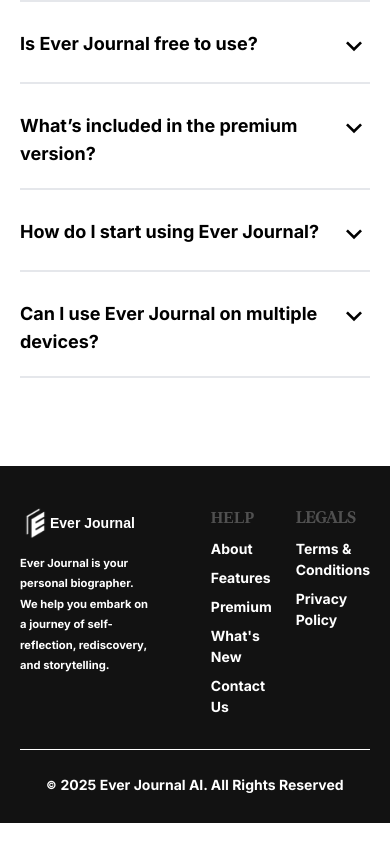
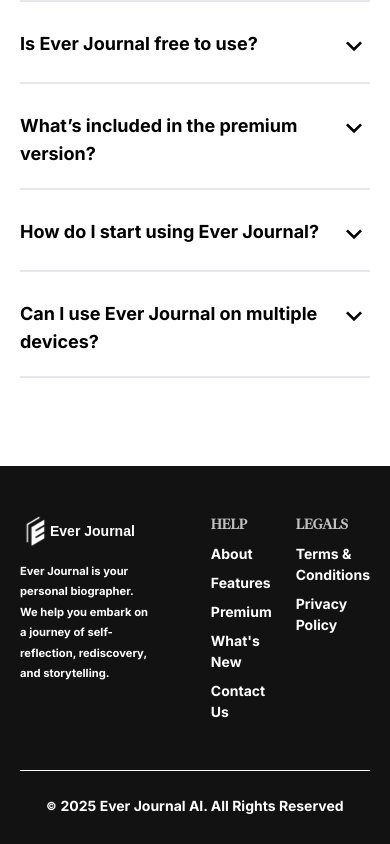
Before and after one commit to yosuke65/loa-web-landing, a Next.js app: page / in a window 390 px wide. Shown: the part 8569-9413 px from the top of the page. Before the commit the page ends 9392 px from the top, so only its background shows below. Built offline with nearby package versions, Linux system fonts and the light colour scheme.

Commit message:
Update Footer component layout for improved spacing and styling

```diff
--- a/components/Footer.js
+++ b/components/Footer.js
@@ -13,9 +13,9 @@
 
   return (
     <footer className='bg-bg w-full footer'>
-      <div className='mx-auto pt-10 p-5 px-5 md:px-[5%]'>
+      <div className='mx-auto pt-12 p-5 px-5 md:px-[5%]'>
         <div className='flex gap-10 items-start max-lg:gap-6'>
-          <section className='flex flex-col gap-3'>
+          <section className='flex flex-col gap-3 md:w-[40%]'>
             <Link href="/" className="flex items-center cursor-pointer font-ubuntu text-white md:text-xl font-bold">
               <Image src="/ever.svg" alt="Ever Journal" width={30} height={30} />
               Ever Journal
@@ -24,8 +24,8 @@
               Ever Journal is your personal biographer. We help you embark on a journey of self-reflection, rediscovery, and storytelling.
             </small>
           </section>
-          <section className='block'>
-            <h2 className='text-[#505050] pb-2 text-h5 font-tiempos'>HELP</h2>
+          <section className=''>
+            <h2 className='text-silver pb-2'>HELP</h2>
             <div className='flex flex-col gap-2 text-[15] text-[#fff]'>
               <Link href="/about" className='cursor-pointer transition-all min-w-fit hover:text-silver'>
                 About
@@ -45,8 +45,8 @@
             </div>
           </section>
           <section>
-            <h2 className='text-[#505050] pb-2 text-h5'>LEGALS</h2>
-            <div className='flex text-[15] flex-col gap-2 text-[#fff]'>
+            <h2 className='text-silver pb-2'>LEGALS</h2>
+            <div className='flex flex-col gap-2 text-[#fff]'>
               <Link href="/terms-and-conditions" className='cursor-pointer transition-all hover:text-silver'>
                 Terms & Conditions
               </Link>
@@ -56,7 +56,7 @@
             </div>
           </section>
         </div>
-        <div className='w-full h-[1px] bg-[#fff] my-8 mb-4'></div>
+        <div className='w-full h-[1px] bg-[#fff] my-12 mb-4'></div>
         <small className='flex items-center justify-center gap-1 text-white py-2'>
           &copy;
           <span className='text-[14px] lg:text-[15px] text-[#fff]'>
```
